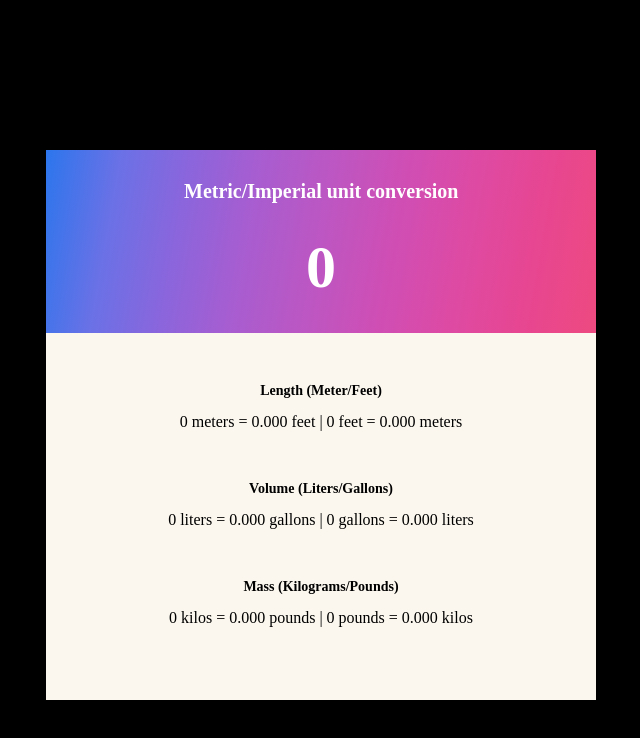
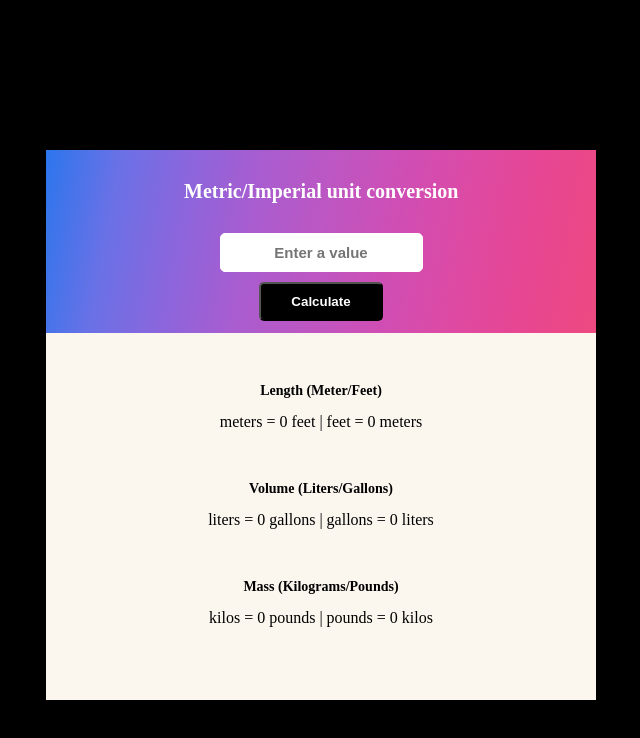
Before and after one commit to ruliseun/Converter, a plain HTML site: page index.html in a window 1280 px wide. Shown: the whole page, without its empty margins (319-959 px from the left). Drawn offline with Linux system fonts and the light colour scheme.

Commit message:
Second Commit

```diff
--- a/index.css
+++ b/index.css
@@ -50,10 +50,30 @@ p {
 
 }
 
+.hero input{
+    border: 1px solid white;
+    border-radius: 5px;
+    margin: auto;
+    width: auto;
+    text-align: center;
+    padding-bottom: 30px;
+
+}
+
+button{
+    padding: 10px 30px;
+    margin-top: 10px;
+    border: 1px solid hsl(237deg 71% 66%) 13%;
+    border-radius: 5px;
+    background: black;
+    color: white;
+    font-weight: bold;
+}
+
 #userValue{
     margin-top:0;
-    font-size: 60px;
-    padding-bottom: 53.77px;
+    font-size: 15px;
+    padding: 10px 0;
     font-weight: bold;
 }
 
--- a/index.html
+++ b/index.html
@@ -11,8 +11,9 @@
     <div class = 'container'>
         <div class="hero">
             <p>Metric/Imperial unit conversion</p>
-
-            <span id = 'userValue'></span>
+            <input type="text" id = 'userValue' placeholder="Enter a value">
+            <br/>
+            <button class = "calcBtn" onclick="calculate()">Calculate</button>
         </div>
 
         <div class="unitCalc">
--- a/index.js
+++ b/index.js
@@ -1,8 +1,34 @@
 
-let num = 0;
 
-let myValue = document.getElementById('userValue')
-myValue.textContent = num;
+const num = document.querySelector('input').value;
+console.log(num);
+
+let myLength = document.getElementById('length')
+
+let meterToFeet = num * 3.28084;
+let feetToMeter = num * 0.3048;
+
+myLength.textContent = `${num} meters = ${meterToFeet} feet | ${num} feet = ${feetToMeter} meters `
+
+
+let myVolume = document.getElementById('volume')
+let litersToGallons = num * 0.264172;
+let gallonsToLiters = num * 3.78541;
+
+myVolume.textContent = `${num} liters = ${litersToGallons} gallons | ${num} gallons = ${gallonsToLiters} liters `
+
+
+let myMass = document.getElementById('mass')
+let massToPounds = num * (1000/453.59237);
+let PoundsToMass = num * 453.592;
+
+myMass.textContent = `${num} kilos = ${massToPounds} pounds | ${num} pounds = ${PoundsToMass} kilos `
+
+
+function calculate(){
+
+    const num = document.querySelector('input').value;
+    console.log(num);
 
     let myLength = document.getElementById('length')
 
@@ -36,3 +62,5 @@ let PoundsToMass = num * 453.592;
     PoundsToMass = PoundsToMass.toFixed(3);
 
     myMass.textContent = `${num} kilos = ${massToPounds} pounds | ${num} pounds = ${PoundsToMass} kilos `
+
+}
```
Lines whose indentation alone changed are shown as unchanged.
